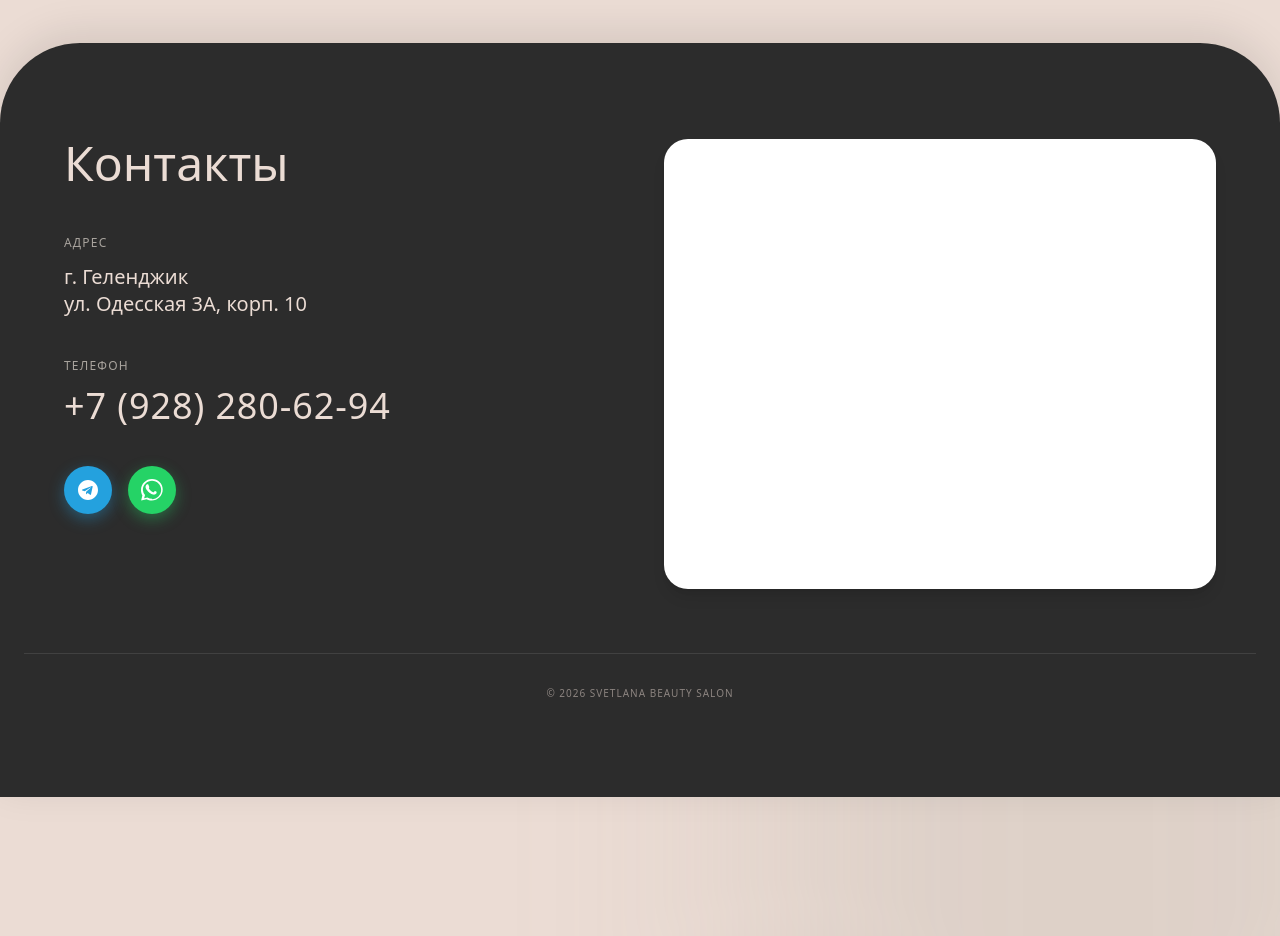
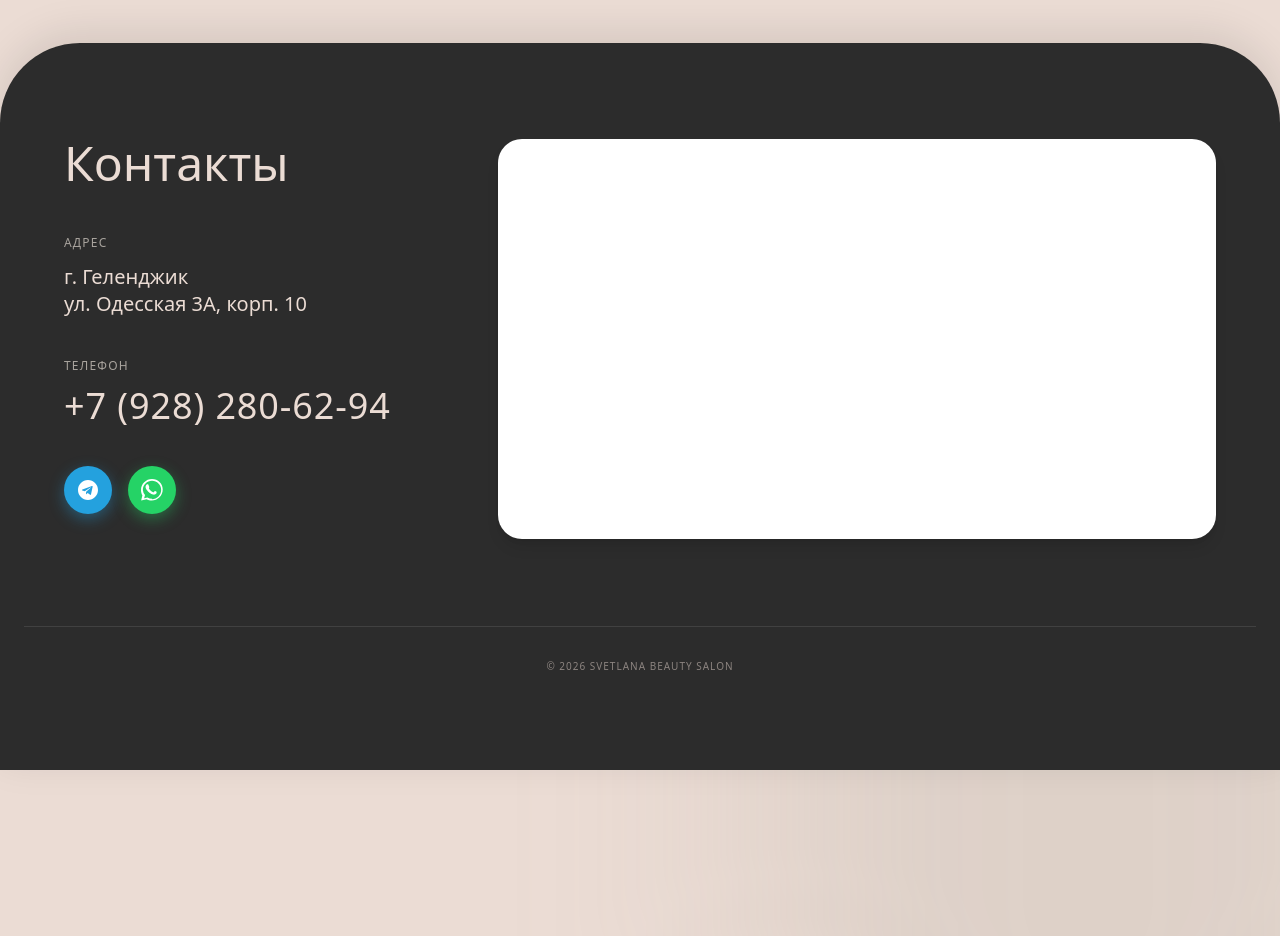
Before and after one commit to Vadimktv/svetlanasalon, a Next.js app: page / in a window 1280 px wide. Shown: the part 4160-5096 px from the top of the page. Built offline with nearby package versions, Linux system fonts and the light colour scheme; a web font is replaced by a local one.

Commit message:
Fix map container sizing on desktop

```diff
--- a/src/app/page.tsx
+++ b/src/app/page.tsx
@@ -382,7 +382,7 @@ export default function Home() {
       >
         <div className="max-w-6xl mx-auto flex flex-col md:flex-row gap-12 items-center md:items-start">
 
-          <div className="flex-1 flex flex-col items-center md:items-start w-full">
+          <div className="w-full md:w-[35%] flex flex-col items-center md:items-start">
             <h2 className="font-serif text-4xl md:text-5xl mb-8 md:mb-12">Контакты</h2>
 
             <div className="mb-8 md:mb-10 text-center md:text-left">
@@ -405,9 +405,9 @@ export default function Home() {
             </div>
           </div>
 
-          <div className="flex-1 w-full">
+          <div className="w-full md:w-[65%]">
             {/* Real Yandex Map Frame */}
-            <div className="w-full h-[350px] md:h-[450px] bg-white rounded-3xl overflow-hidden relative shadow-lg">
+            <div className="w-full h-[350px] md:h-[400px] bg-white rounded-3xl overflow-hidden relative shadow-lg">
               <iframe src="https://yandex.ru/map-widget/v1/?mode=search&ol=biz&oid=114529011558&sll=38.077222%2C44.561111&z=16" width="100%" height="100%" frameBorder="0" className="absolute inset-0"></iframe>
             </div>
           </div>
```
